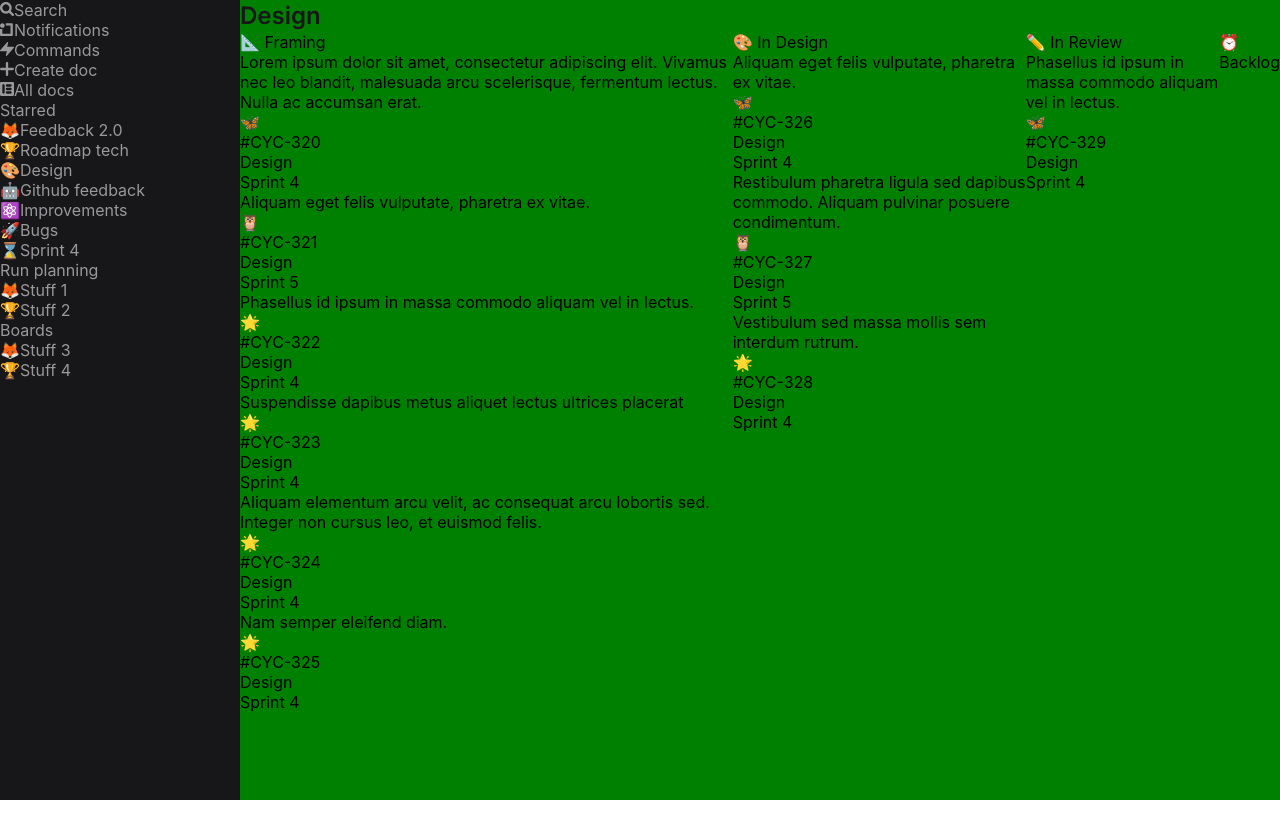
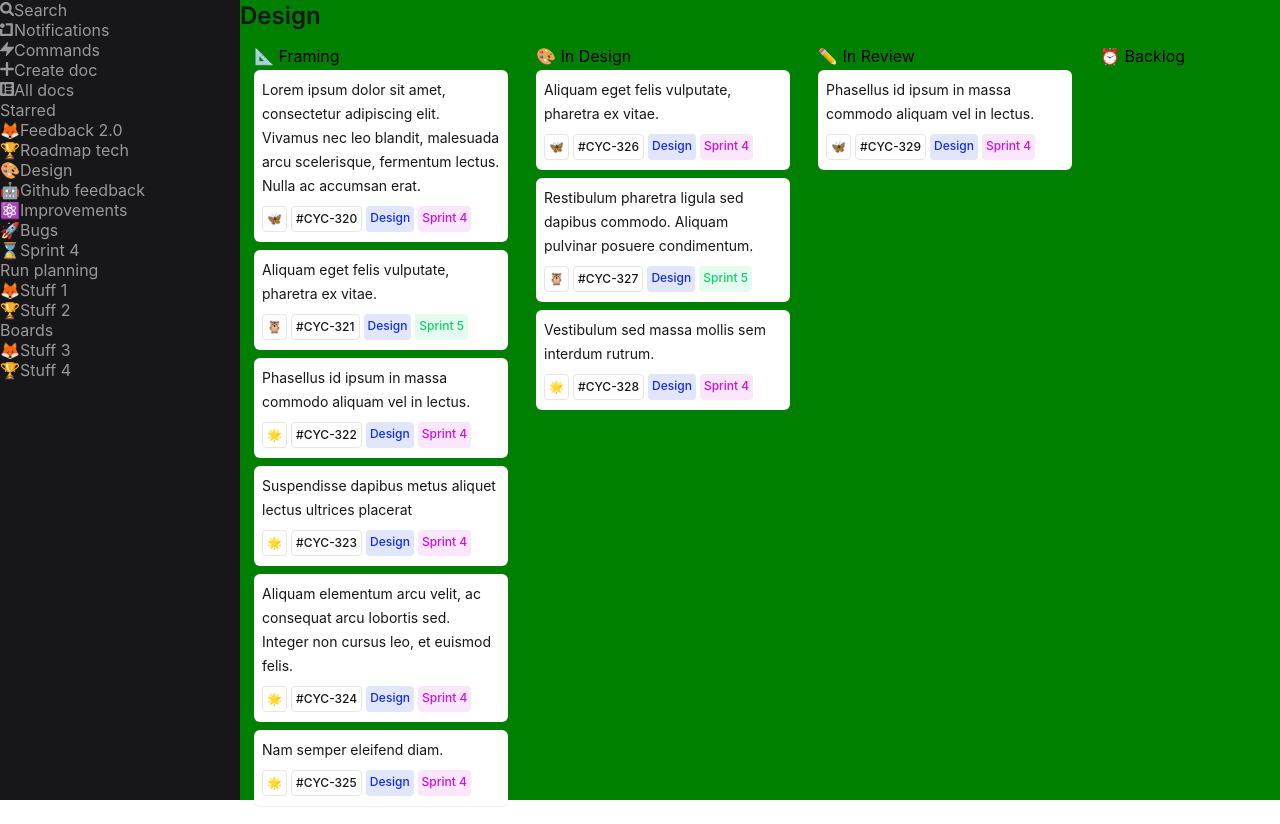
Before and after one commit to Tophe269/cycle, a Next.js app: page /design in a window 1280 px wide. Before the commit the page ends 800 px from the top, so only its background shows below. Built offline with nearby package versions, Linux system fonts and the light colour scheme.

Commit message:
cycle: doc design

```diff
--- a/pages/_document.tsx
+++ b/pages/_document.tsx
@@ -40,6 +40,7 @@ export default class MyDocument extends Document {
     return (
       <Html>
         <Head>
+          <link rel="icon" href="/favicon.ico" />
           <link
             rel="stylesheet"
             href="https://fonts.googleapis.com/css2?family=Inter:wght@400..700&display=optional"
--- a/pages/design.tsx
+++ b/pages/design.tsx
@@ -1,15 +1,12 @@
 import type { NextPage } from "next";
-import Head from "next/head";
 import Design from "../src/components/design";
 import Layout from "../src/components/common/layout";
 
 const DesignPage: NextPage = () => {
   return (
-    <div>
-      <Layout menuItem="design" title="Design">
-        <Design />
-      </Layout>
-    </div>
+    <Layout currentPage="design" title="Design">
+      <Design />
+    </Layout>
   );
 };
 
--- /dev/null
+++ b/src/components/common/board/document/Document.tsx
@@ -0,0 +1,27 @@
+import { Doc } from "../../../../types/board";
+
+import { DocumentWrapper, Tags, Tag, Check, More } from "./styles";
+import Image from "next/image";
+
+const Document = ({ id, text, tags, icon }: Doc) => (
+  <DocumentWrapper>
+    {text}
+    <Tags>
+      <Tag>{icon}</Tag>
+      <Tag>#{id}</Tag>
+      {tags.map(({ text: tagText, color }) => (
+        <Tag key={tagText} color={color}>
+          {tagText}
+        </Tag>
+      ))}
+    </Tags>
+    <Check>
+      <Image src={`/icons/check.svg`} alt="check" width={8} height={7} />
+    </Check>
+    <More>
+      <Image src={`/icons/more.svg`} alt="more" layout="fill" />
+    </More>
+  </DocumentWrapper>
+);
+
+export default Document;
--- /dev/null
+++ b/src/components/common/board/document/styles.ts
@@ -0,0 +1,78 @@
+import styled from "styled-components";
+
+const Check = styled.div`
+  display: flex;
+  align-items: center;
+  justify-content: center;
+  width: 16px;
+  height: 16px;
+  position: absolute;
+  top: 12px;
+  left: -8px;
+  opacity: 0;
+  background: #c4c4c4;
+  box-shadow: 0px 1px 3px rgba(223, 223, 228, 0.95);
+  border-radius: 4px;
+  transition: opacity 0.5s;
+`;
+
+const More = styled.div`
+  display: flex;
+  align-items: center;
+  justify-content: center;
+  width: 12px;
+  height: 12px;
+  padding: 0.75px;
+  position: absolute;
+  right: 8px;
+  top: 8px;
+  opacity: 0;
+  transition: opacity 0.5s;
+`;
+
+const DocumentWrapper = styled.div`
+  position: relative;
+  width: 254px;
+  padding: 8px 8px 10px 8px;
+  margin: 4px 0px;
+  font-weight: normal;
+  font-size: 14px;
+  line-height: 24px;
+  color: ${({ theme: { colorPrimary } }) => colorPrimary};
+  background-color: ${({ theme: { docBgColor } }) => docBgColor};
+  box-shadow: 0px 1px 2px rgba(75, 75, 75, 0.1);
+  border-radius: 6px;
+  &:hover {
+    box-shadow: 0px 1px 4px rgba(75, 75, 75, 0.15);
+  }
+  &:hover ${Check}, &:hover ${More} {
+    opacity: 1;
+  }
+`;
+
+const Tags = styled.div`
+  display: flex;
+  margin-top: 8px;
+`;
+
+const Tag = styled.div<{ color?: string }>`
+  box-sizing: border-box;
+  padding: 2px 4px;
+  margin-left: 4px;
+  &:first-child {
+    margin: 0;
+  }
+  font-weight: 500;
+  font-size: 12px;
+  line-height: 20px;
+  border-radius: 4px;
+  ${({ color, theme }) =>
+    color
+      ? `
+      color: ${theme.tags[color].color};
+      background-color: ${theme.tags[color].bgColor};
+      `
+      : "border: 1px solid #E6E6E6;"}
+`;
+
+export { Check, More, DocumentWrapper, Tags, Tag };
--- a/src/components/common/layout/Layout.tsx
+++ b/src/components/common/layout/Layout.tsx
@@ -41,11 +41,11 @@ const Main = styled.main`
 `;
 
 const Layout = ({
-  menuItem,
+  currentPage,
   title,
   children,
 }: {
-  menuItem: string;
+  currentPage: string;
   title: string;
   children: ReactNode;
 }): JSX.Element => (
@@ -53,10 +53,9 @@ const Layout = ({
     <Head>
       <title>{title}</title>
       <meta name="description" content={`Cycle - ${title}`} />
-      <link rel="icon" href="/favicon.ico" />
     </Head>
     <ThemeProvider theme={theme.nav}>
-      <SideBar menuItem={menuItem} />
+      <SideBar currentPage={currentPage} />
     </ThemeProvider>
     <ThemeProvider theme={theme.content}>
       <ContentDiv>
--- a/src/components/design/Design.tsx
+++ b/src/components/design/Design.tsx
@@ -1,6 +1,8 @@
 import styled from "styled-components";
 
 import { designBoard } from "../../constants/design-data";
+
+import Document from "../../components/common/board/document/Document";
 
 const FrameSet = styled.div`
   display: flex;
@@ -10,6 +12,8 @@ const FrameSet = styled.div`
 const Frame = styled.div`
   display: flex;
   flex-direction: column;
+  margin: 6px;
+  padding: 8px;
 `;
 
 const Design = () => (
@@ -19,17 +23,8 @@ const Design = () => (
         <div>
           {icon} {title}
         </div>
-        {docs.map(({ id, text, tags, icon: docIcon }) => (
-          <div key={id}>
-            {text}
-            <div>
-              <div>{docIcon}</div>
-              <div>#{id}</div>
-              {tags.map(({ text: tagText }) => (
-                <div key={tagText}>{tagText}</div>
-              ))}
-            </div>
-          </div>
+        {docs.map(({ id, text, tags, icon }) => (
+          <Document key={id} id={id} text={text} tags={tags} icon={icon} />
         ))}
       </Frame>
     ))}
--- a/src/constants/theme.ts
+++ b/src/constants/theme.ts
@@ -9,6 +9,7 @@ const theme = {
   },
   content: {
     colorPrimary: "#171618",
+    docBgColor: "#FFFFFF",
     tags: {
       green: {
         color: "#0FD267",
```
Also changed, not shown: src/components/common/sideBar/SideBar.tsx (+2 -7 lines), public/icons/check.svg (added).
